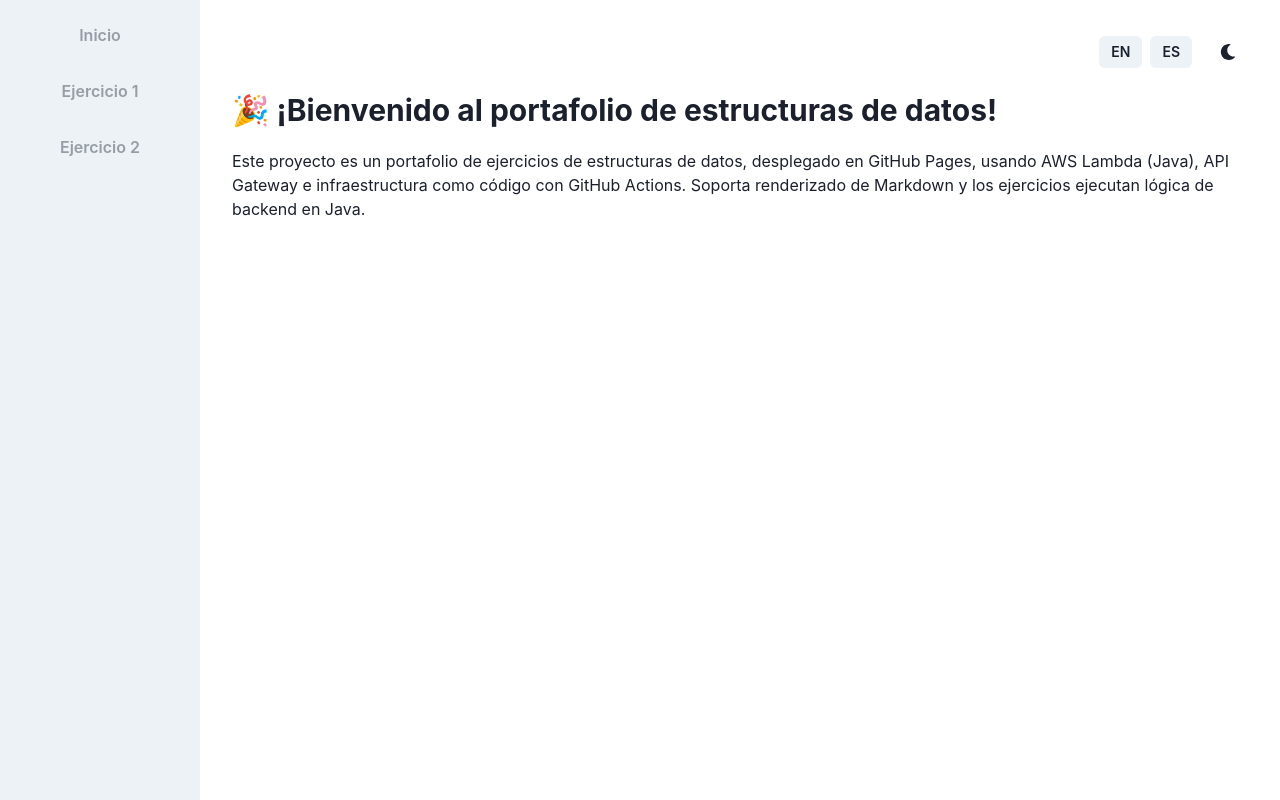
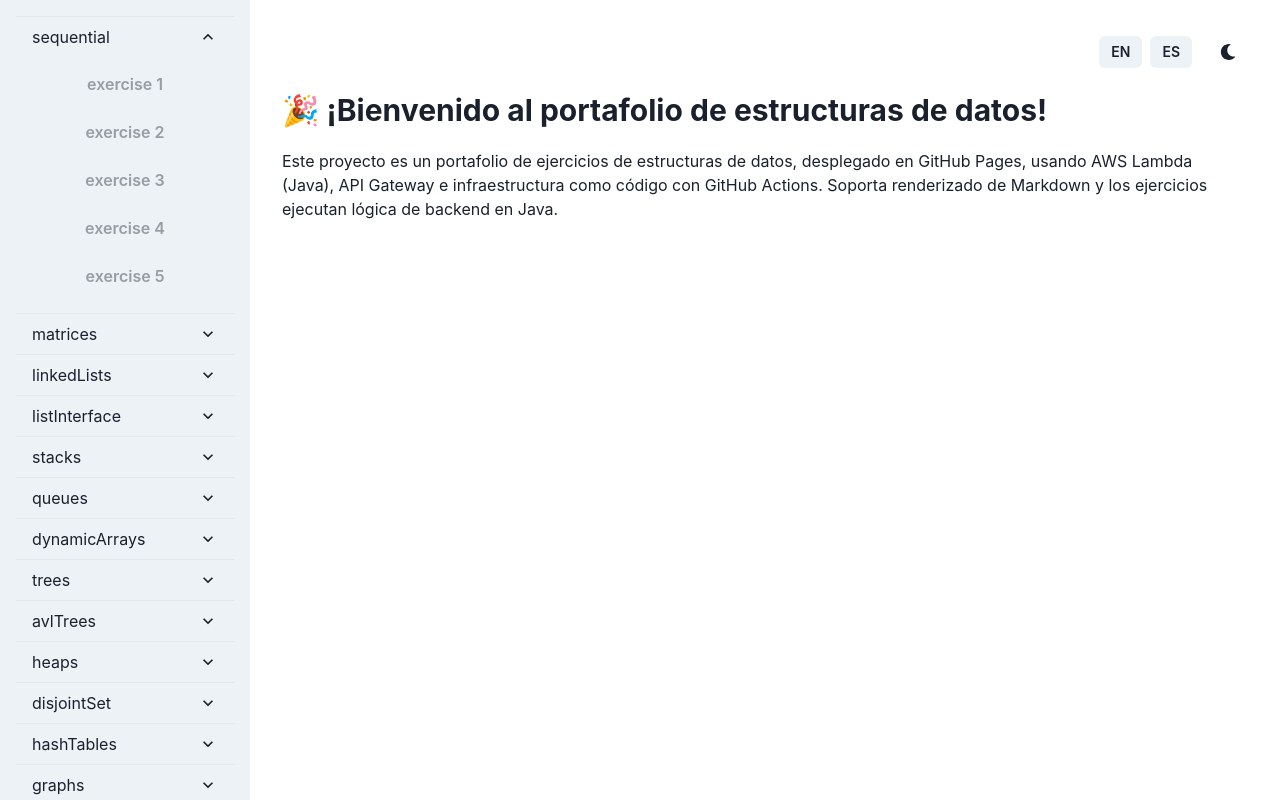
Before and after one commit to LaCorporacionUN/cristhian-pardo-data-structures-portfolio, a React (Vite) app in the folder frontend-app/: page / in a window 1280 px wide. Built offline with nearby package versions, Linux system fonts and the light colour scheme.

Commit message:
fixing translate of text in acordeon

```diff
--- a/frontend-app/src/components/Sidebar.tsx
+++ b/frontend-app/src/components/Sidebar.tsx
@@ -1,19 +1,66 @@
-import { Box, VStack, Button } from '@chakra-ui/react'
+// src/components/Sidebar.tsx
+import {
+  Box,
+  Accordion,
+  AccordionItem,
+  AccordionButton,
+  AccordionPanel,
+  AccordionIcon,
+  VStack,
+  Button,
+} from '@chakra-ui/react'
+import { useTranslation } from 'react-i18next'
 
 export default function Sidebar() {
+  const { t } = useTranslation()
+
+  // Claves base para los títulos
+  const sections = [
+    'sequential',
+    'matrices',
+    'linkedLists',
+    'listInterface',
+    'stacks',
+    'queues',
+    'dynamicArrays',
+    'trees',
+    'avlTrees',
+    'heaps',
+    'disjointSet',
+    'hashTables',
+    'graphs',
+  ]
+
   return (
     <Box
-      w="200px"
+      w="250px"
       bg="gray.100"
       _dark={{ bg: 'gray.800' }}
       p={4}
-      h="100%"
+      h="100vh"
+      overflowY="auto"
     >
-      <VStack spacing={4} align="stretch">
-        <Button w="full" isDisabled>Inicio</Button>
-        <Button w="full" isDisabled>Ejercicio 1</Button>
-        <Button w="full" isDisabled>Ejercicio 2</Button>
-      </VStack>
+      <Accordion allowMultiple defaultIndex={[0]}>
+        {sections.map((key, idx) => (
+          <AccordionItem key={idx}>
+            <h2>
+              <AccordionButton>
+                <Box flex="1" textAlign="left">{t(key)}</Box>
+                <AccordionIcon />
+              </AccordionButton>
+            </h2>
+            <AccordionPanel pb={4}>
+              <VStack align="stretch">
+                {[1, 2, 3, 4, 5].map((n) => (
+                  <Button key={n} w="full" isDisabled>
+                    {t('exercise')} {n}
+                  </Button>
+                ))}
+              </VStack>
+            </AccordionPanel>
+          </AccordionItem>
+        ))}
+      </Accordion>
     </Box>
   )
 }
```
Also changed, not shown: frontend-app/public/locales/en/translation.json (+17 -1 lines), frontend-app/public/locales/es/translation.json (+17 -1 lines).
